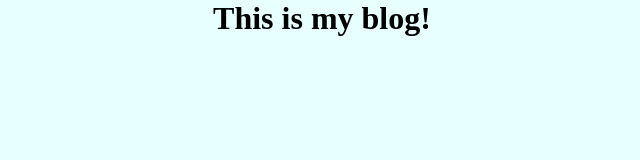
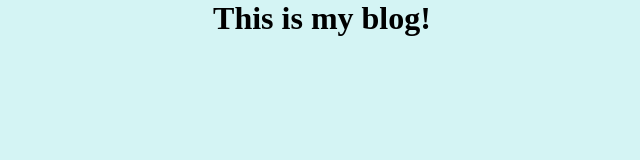
Before and after one commit to yogu13579/yogu13579.github.io, a plain HTML site: page index.html in a window 1280 px wide. Shown: the whole page, without its empty margins (318-958 px from the left). Drawn offline with Linux system fonts and the light colour scheme.

Commit message:
Update style.css

```diff
--- a/style.css
+++ b/style.css
@@ -1,5 +1,5 @@
 body {
-    background-color: rgb(231, 255, 255);
+    background-color: #34cccc36;
     margin: 0;
     text-align: center;
 }
```
